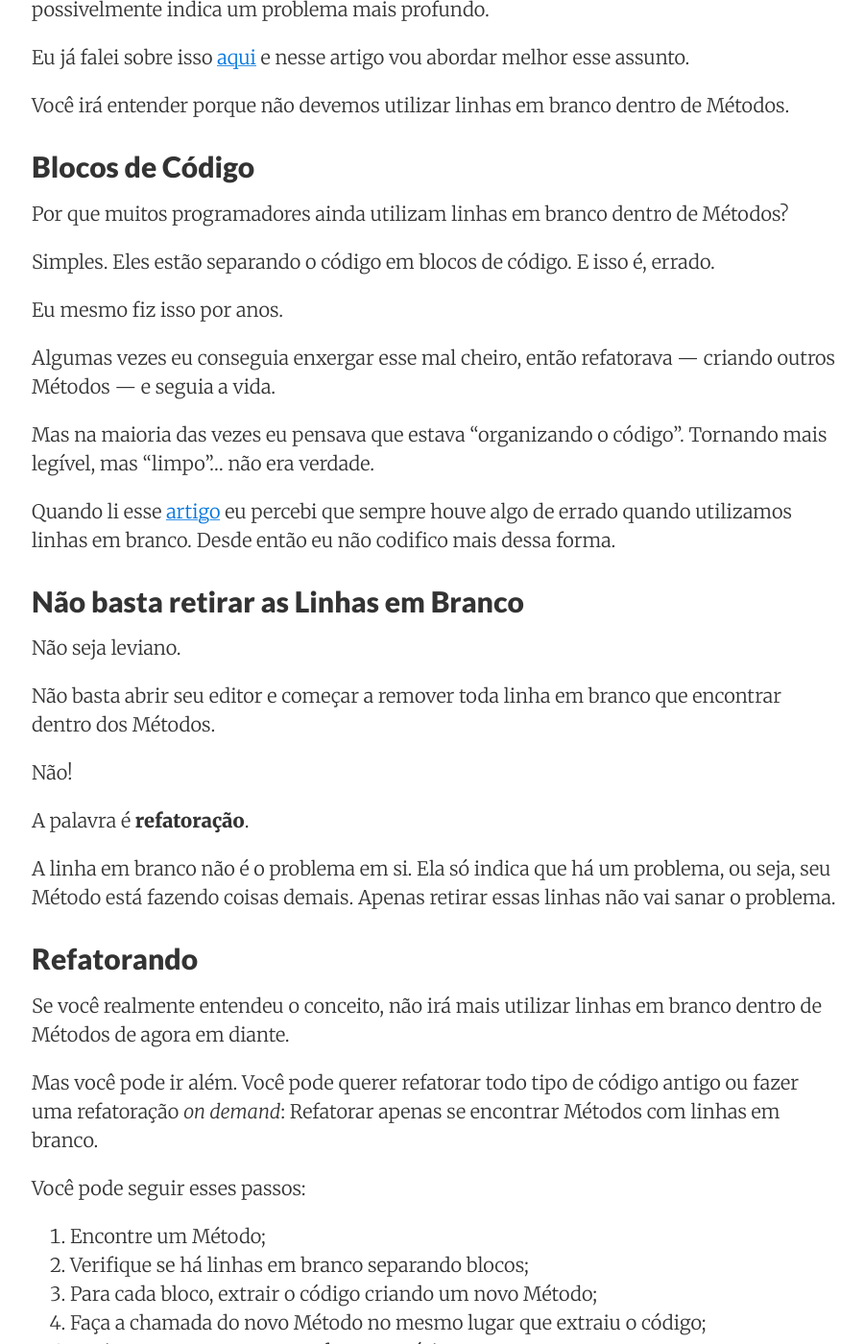
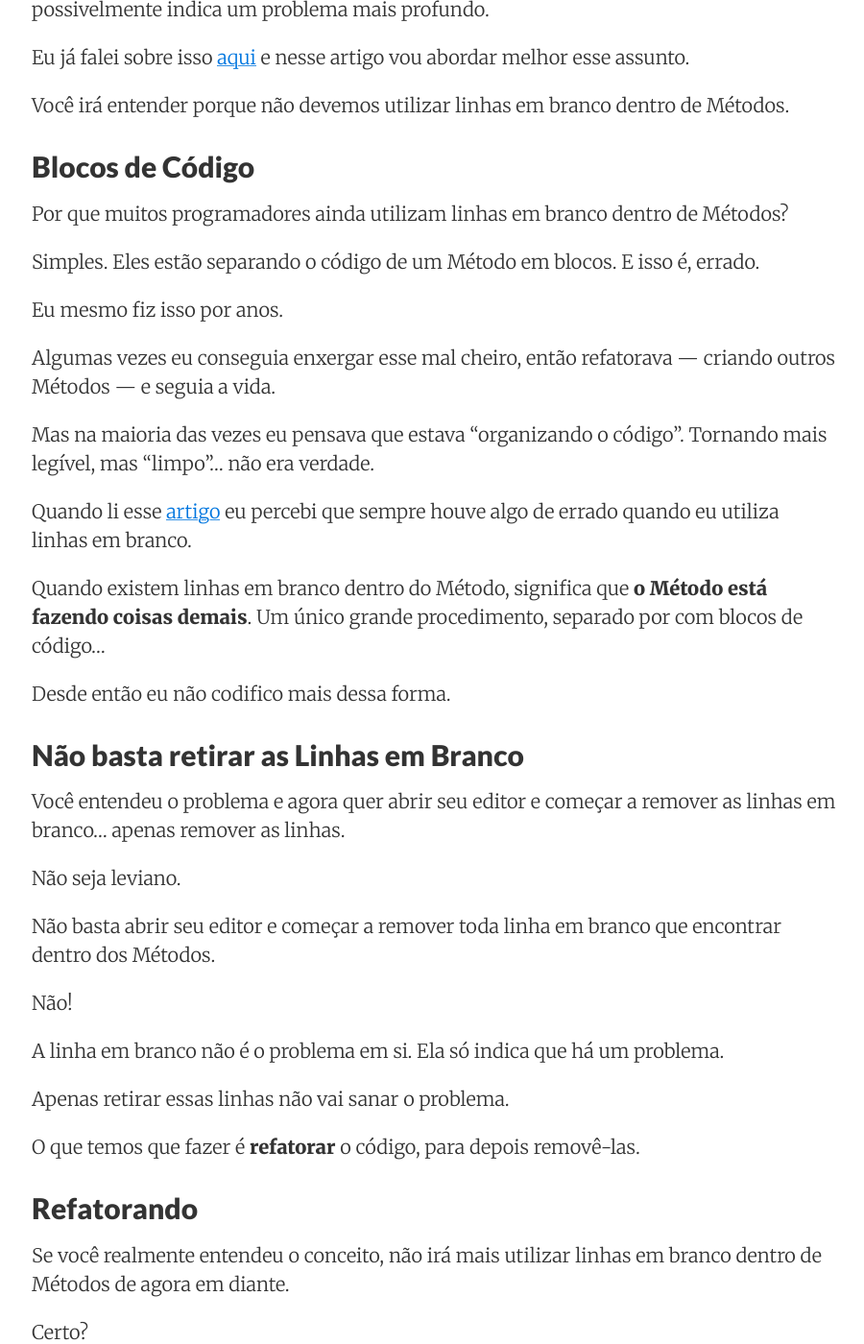
Before and after one commit to mdbs99/opp, a Jekyll site: the page built from _posts/2016-09-19-linhas-em-branco-no-metodo-e-mal-cheiro.md, in a window 1280 px wide and 1400 px high, scrolled down 1371 px. Shown: the whole window at 96% size, without its empty margins (187-1087 px from the left). Built offline with Jekyll 4.4.1, drawn with Linux system fonts in a browser that asks for light colours; nearby versions of some CDN libraries; comment, search, counter and statistics services are not loaded; some of the changed text lies outside the part shown.

Commit message:
Update post

```diff
--- a/_posts/2016-09-19-linhas-em-branco-no-metodo-e-mal-cheiro.md
+++ b/_posts/2016-09-19-linhas-em-branco-no-metodo-e-mal-cheiro.md
@@ -45,8 +45,8 @@ linhas em branco dentro de Métodos.
 Por que muitos programadores ainda utilizam linhas em
 branco dentro de Métodos?
 
-Simples. Eles estão separando o código em
-blocos de código. E isso é, errado.
+Simples. Eles estão separando o código de um Método
+em blocos. E isso é, errado.
 
 Eu mesmo fiz isso por anos.
 
@@ -58,11 +58,21 @@ Tornando mais legível, mas "limpo"... não era verdade.
 
 Quando li esse
 [artigo](http://www.yegor256.com/2014/11/03/empty-line-code-smell.html)
-eu percebi que sempre houve algo de errado quando
-utilizamos linhas em branco. Desde então eu não codifico
-mais dessa forma.
+eu percebi que sempre houve algo de errado quando eu
+utiliza linhas em branco.
+
+Quando existem linhas em branco dentro do Método,
+significa que **o Método está fazendo coisas demais**.
+Um único grande procedimento, separado por com blocos
+de código...
+
+Desde então eu não codifico mais dessa forma.
 
 ## Não basta retirar as Linhas em Branco {#nao-seja-leviano}
+
+Você entendeu o problema e agora quer abrir seu editor
+e começar a remover as linhas em branco... apenas remover
+as linhas.
 
 Não seja leviano.
 
@@ -71,17 +81,20 @@ linha em branco que encontrar dentro dos Métodos.
 
 Não!
 
-A palavra é **refatoração**.
+A linha em branco não é o problema em si.
+Ela só indica que há um problema.
 
-A linha em branco não é o problema em si.
-Ela só indica que há um problema, ou seja, seu Método
-está fazendo coisas demais. Apenas retirar essas linhas
-não vai sanar o problema.
+Apenas retirar essas linhas não vai sanar o problema.
+
+O que temos que fazer é **refatorar** o código,
+para depois removê-las.
 
 ## Refatorando {#refatorando}
 
 Se você realmente entendeu o conceito, não irá mais utilizar
 linhas em branco dentro de Métodos de agora em diante.
+
+Certo?
 
 Mas você pode ir além. Você pode querer refatorar todo tipo
 de código antigo ou fazer uma refatoração *on demand*:
```
Also changed, not shown: other parts of _posts/2016-09-19-linhas-em-branco-no-metodo-e-mal-cheiro.md (+1 -1 lines).
